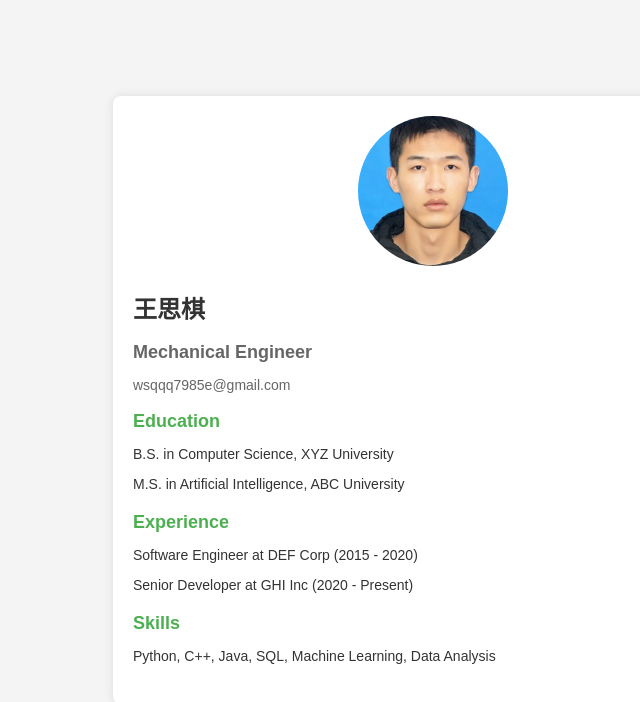
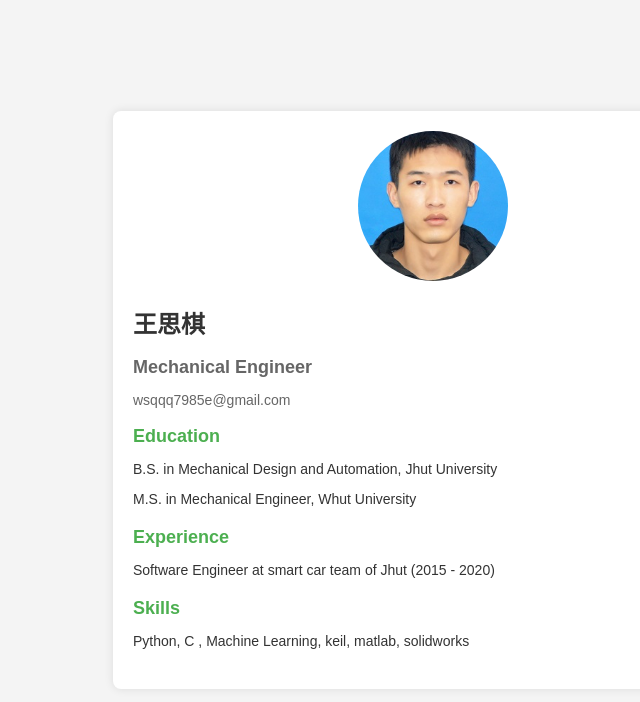
Before and after one commit to wsq921/wsq1.1, a plain HTML site: page index.html in a window 1280 px wide. Shown: the whole page, without its empty margins (207-847 px from the left). Drawn offline with Linux system fonts and the light colour scheme.

Commit message:
Update index.html

```diff
--- a/index.html
+++ b/index.html
@@ -23,21 +23,21 @@
         <!-- 教育背景 -->
         <div class="section">
             <h3>Education</h3>
-            <p>B.S. in Computer Science, XYZ University</p>
-            <p>M.S. in Artificial Intelligence, ABC University</p>
+            <p>B.S. in Mechanical Design and Automation, Jhut University</p>
+            <p>M.S. in Mechanical Engineer, Whut University</p>
         </div>
 
         <!-- 工作经验 -->
         <div class="section">
             <h3>Experience</h3>
-            <p>Software Engineer at DEF Corp (2015 - 2020)</p>
-            <p>Senior Developer at GHI Inc (2020 - Present)</p>
+            <p>Software Engineer at smart car team of Jhut (2015 - 2020)</p>
+            <!-- <p>Senior Developer at GHI Inc (2020 - Present)</p> -->
         </div>
 
         <!-- 技能 -->
         <div class="section">
             <h3>Skills</h3>
-            <p>Python, C++, Java, SQL, Machine Learning, Data Analysis</p>
+            <p>Python, C , Machine Learning, keil, matlab, solidworks </p>
         </div>
     </div>
 </body>
```
